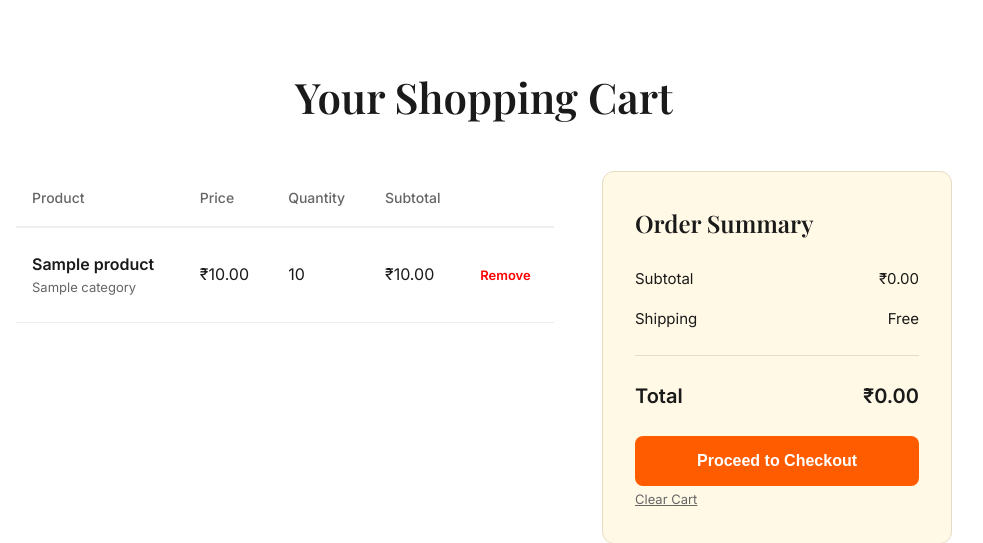
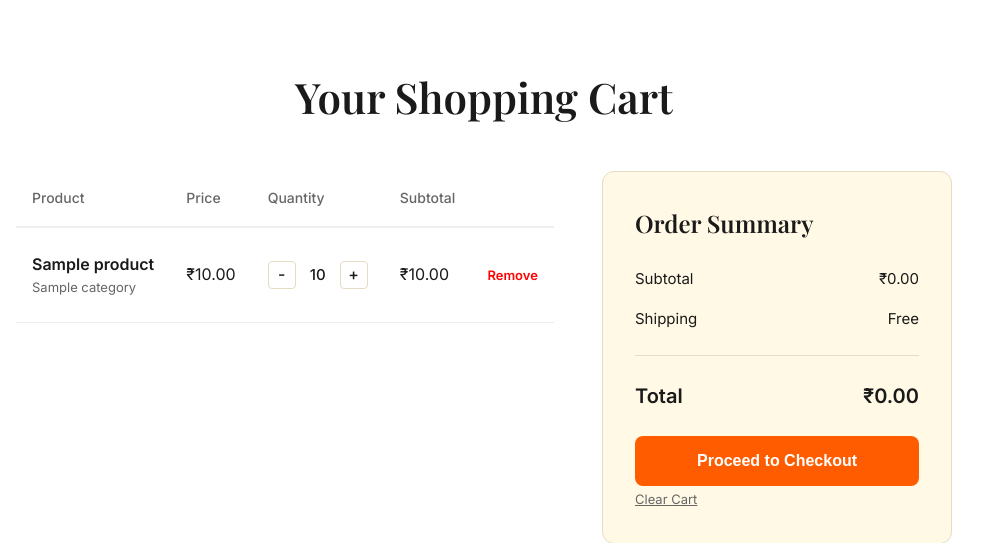
Before and after one commit to chinmayc0707/pooja_ecommerce, a Flask app: template flask_app/templates/cart.html in a window 1280 px wide. Shown: the part 64-607 px from the top of the page, without its empty margins (156-1139 px from the left). Run offline with Flask 3, Linux system fonts and the light colour scheme; the template is opened without the code that fills it: most values are stand-ins (such as "Sample title", 1, 10 or a date in 2020).

Commit message:
Add + and - buttons to increase or decrease quantity for items in cart
Co-authored-by: chinmayc0707 <139462368+chinmayc0707@users.noreply.github.com>

```diff
--- a/flask_app/app.py
+++ b/flask_app/app.py
@@ -248,11 +248,31 @@ def view_cart():
 def remove_from_cart(product_id):
     if 'cart' in session:
         cart = session['cart']
+        # remove all occurrences
+        cart = [item for item in cart if item != product_id]
+        session['cart'] = cart
+        session.modified = True
+    return redirect(url_for('view_cart'))
+
+@app.route('/increase_quantity/<int:product_id>')
+def increase_quantity(product_id):
+    if 'cart' in session:
+        cart = session['cart']
+        cart.append(product_id)
+        session['cart'] = cart
+        session.modified = True
+    return redirect(url_for('view_cart'))
+
+@app.route('/decrease_quantity/<int:product_id>')
+def decrease_quantity(product_id):
+    if 'cart' in session:
+        cart = session['cart']
         if product_id in cart:
             cart.remove(product_id)
             session['cart'] = cart
             session.modified = True
     return redirect(url_for('view_cart'))
+
 
 @app.route('/clear_cart')
 def clear_cart():
--- a/flask_app/templates/cart.html
+++ b/flask_app/templates/cart.html
@@ -43,9 +43,14 @@
         .product-info { display: flex; flex-direction: column; }
         .product-info strong { font-size: 16px; color: var(--colors-ink); }
         .product-info span { font-size: 13px; color: var(--colors-slate); }
-
         .remove-btn { color: #ff0000; text-decoration: none; font-size: 13px; font-weight: 600; transition: opacity 0.2s; }
         .remove-btn:hover { opacity: 0.7; }
+
+        .quantity-control { display: flex; align-items: center; gap: 12px; }
+        .quantity-btn { display: flex; align-items: center; justify-content: center; width: 28px; height: 28px; border-radius: 4px; border: 1px solid var(--colors-beige-deep); background: var(--colors-canvas); color: var(--colors-ink); text-decoration: none; font-size: 16px; font-weight: 500; transition: all 0.2s; cursor: pointer; }
+        .quantity-btn:hover { background: var(--colors-cream); border-color: var(--colors-primary); color: var(--colors-primary); }
+        .quantity-value { font-size: 15px; font-weight: 500; min-width: 20px; text-align: center; }
+
 
         .summary-card { background: var(--colors-cream); padding: 32px; border-radius: var(--rounded-lg); border: 1px solid var(--colors-beige-deep); position: sticky; top: 100px; }
         .summary-card h3 { font-family: 'Playfair Display', serif; font-size: 24px; margin-bottom: 24px; }
@@ -108,7 +113,13 @@
                                 </div>
                             </td>
                             <td>₹{{ "%.2f"|format(item.product.price) }}</td>
-                            <td>{{ item.quantity }}</td>
+                            <td>
+                                <div class="quantity-control">
+                                    <a href="/decrease_quantity/{{ item.product.id }}" class="quantity-btn">-</a>
+                                    <span class="quantity-value">{{ item.quantity }}</span>
+                                    <a href="/increase_quantity/{{ item.product.id }}" class="quantity-btn">+</a>
+                                </div>
+                            </td>
                             <td>₹{{ "%.2f"|format(item.subtotal) }}</td>
                             <td><a href="/remove_from_cart/{{ item.product.id }}" class="remove-btn">Remove</a></td>
                         </tr>
```
